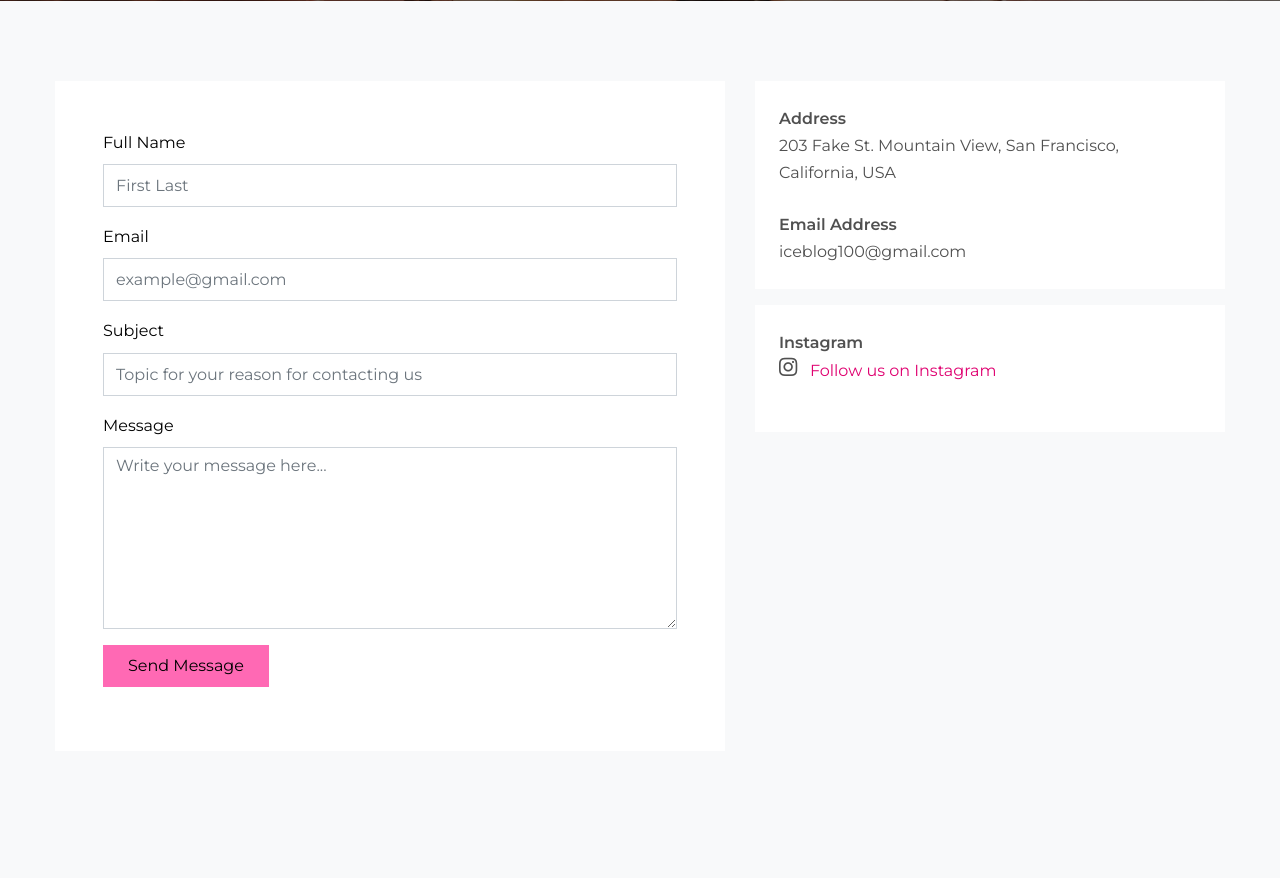
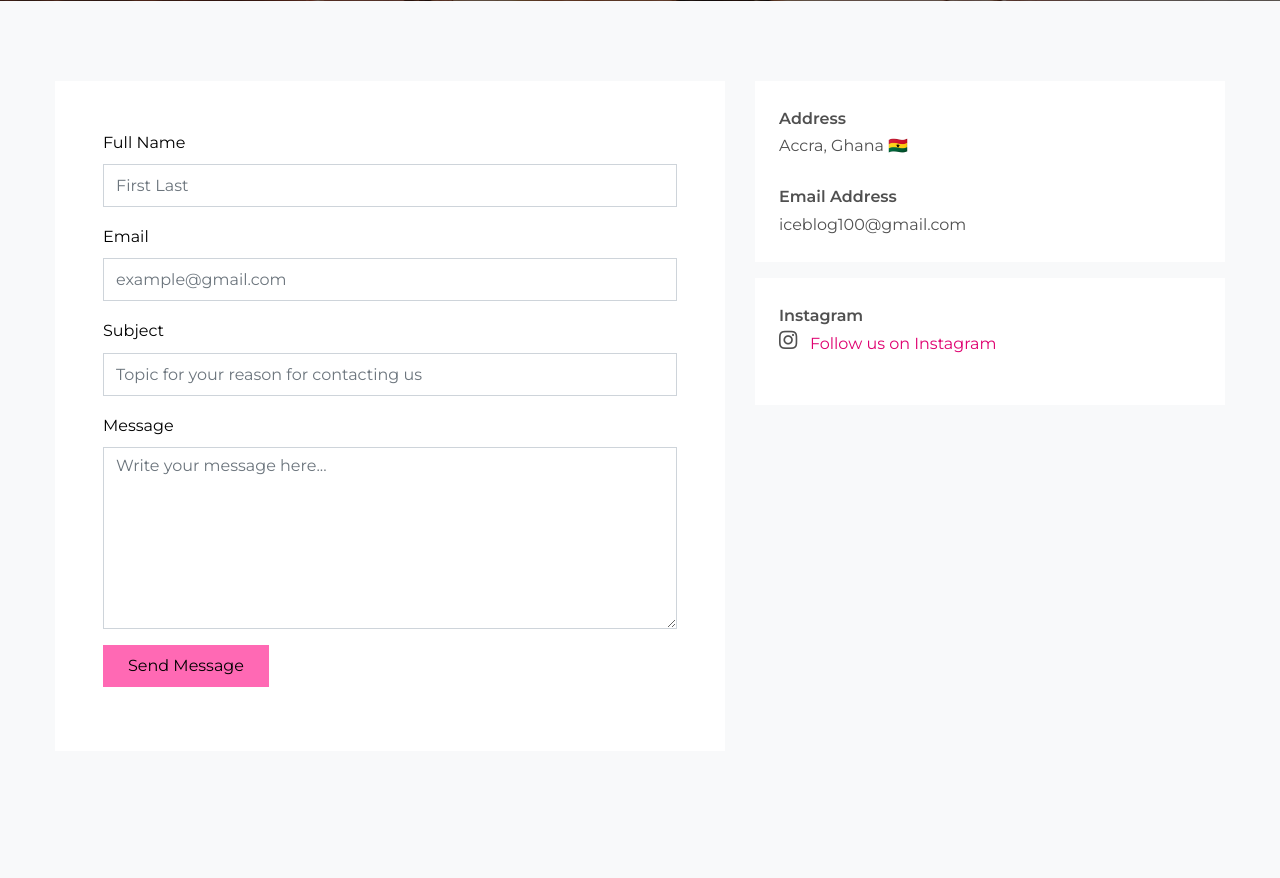
Before and after one commit to iSOLveIT/iceblog, a Flask app: page /contact in a window 1280 px wide. Shown: the part 548-1426 px from the top of the page. Run offline with Flask 2, Linux system fonts and the light colour scheme; some libraries are stand-ins or nearby versions; some web fonts are replaced.

Commit message:
Updates:     - Improved user interface

```diff
--- a/content/templates/contact.html
+++ b/content/templates/contact.html
@@ -69,7 +69,7 @@
 
           <div class="p-4 mb-3 bg-white">
             <p class="mb-0 font-weight-bold">Address</p>
-            <p class="mb-4">203 Fake St. Mountain View, San Francisco, California, USA</p>
+            <p class="mb-4">Accra, Ghana 🇬🇭</p>
 
             <p class="mb-0 font-weight-bold">Email Address</p>
             <p class="mb-0">iceblog100@gmail.com</p>
```
